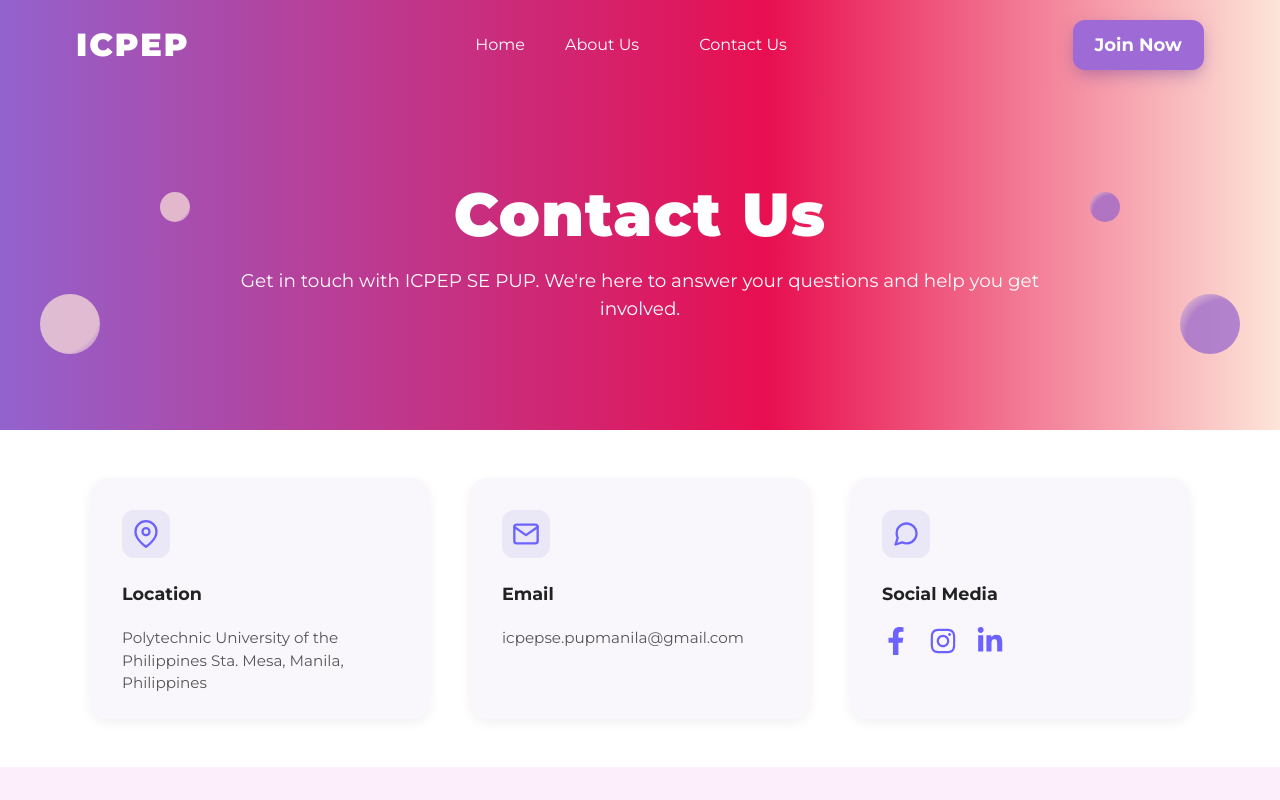
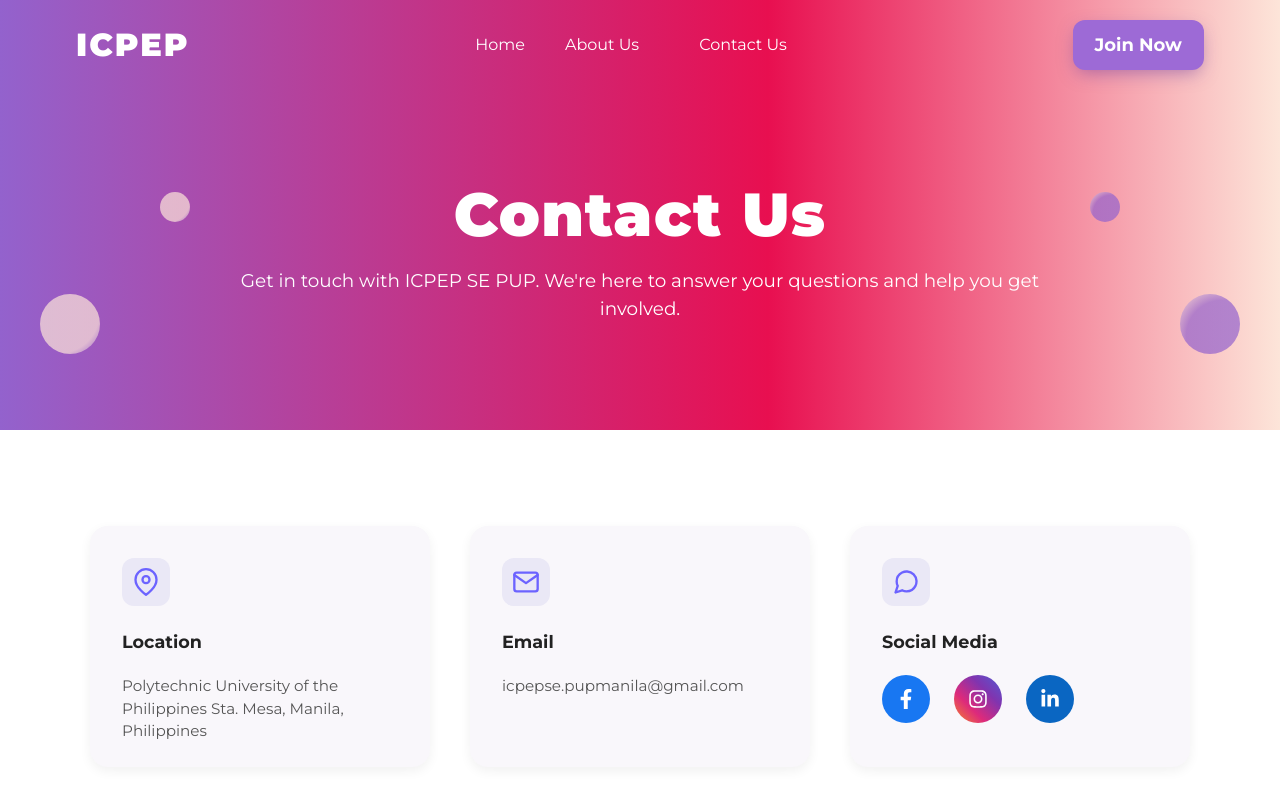
Before and after one commit to red-sakai/ICPEP-PUP-CMS-Website, a React (Vite) app: page /contact in a window 1280 px wide. Shown: the top 800 px of the page. Built offline with nearby package versions, Linux system fonts and the light colour scheme; some icons are missing.

Commit message:
feat: update styling and spacing in ContactCards component for improved layout and social media icons

```diff
--- a/src/components/sections/ContactCards.tsx
+++ b/src/components/sections/ContactCards.tsx
@@ -21,7 +21,7 @@ const ContactCards = () => {
         flexDirection: 'column',
         alignItems: 'center',
         gap: '2.5rem',
-        margin: '3rem 0',
+        margin: '6rem 0 3rem 0',
         opacity: 0,
         transform: 'translateY(40px)',
         transition:
@@ -48,7 +48,7 @@ const ContactCards = () => {
             <div
               style={{
                 display: 'flex',
-                gap: '1.2rem',
+                gap: '1.5rem',
                 justifyContent: 'center',
                 alignItems: 'center',
               }}
@@ -57,25 +57,82 @@ const ContactCards = () => {
                 href="https://www.facebook.com/icpepse.pupmanila"
                 target="_blank"
                 rel="noopener noreferrer"
-                style={{ color: '#6C63FF' }}
+                style={{
+                  width: '48px',
+                  height: '48px',
+                  borderRadius: '50%',
+                  background: '#1877F2',
+                  display: 'flex',
+                  alignItems: 'center',
+                  justifyContent: 'center',
+                  color: 'white',
+                  transition: 'all 0.3s ease',
+                  textDecoration: 'none',
+                }}
+                onMouseEnter={(e) => {
+                  e.currentTarget.style.transform = 'scale(1.1)';
+                  e.currentTarget.style.boxShadow = '0 4px 16px rgba(24,119,242,0.4)';
+                }}
+                onMouseLeave={(e) => {
+                  e.currentTarget.style.transform = 'scale(1)';
+                  e.currentTarget.style.boxShadow = 'none';
+                }}
               >
-                <FaFacebookF size={28} />
+                <FaFacebookF size={20} />
               </a>
               <a
                 href="https://www.instagram.com/icpep.se_pup/"
                 target="_blank"
                 rel="noopener noreferrer"
-                style={{ color: '#6C63FF' }}
+                style={{
+                  width: '48px',
+                  height: '48px',
+                  borderRadius: '50%',
+                  background: 'linear-gradient(45deg, #F58529, #DD2A7B, #8134AF, #515BD4)',
+                  display: 'flex',
+                  alignItems: 'center',
+                  justifyContent: 'center',
+                  color: 'white',
+                  transition: 'all 0.3s ease',
+                  textDecoration: 'none',
+                }}
+                onMouseEnter={(e) => {
+                  e.currentTarget.style.transform = 'scale(1.1)';
+                  e.currentTarget.style.boxShadow = '0 4px 16px rgba(221,42,123,0.4)';
+                }}
+                onMouseLeave={(e) => {
+                  e.currentTarget.style.transform = 'scale(1)';
+                  e.currentTarget.style.boxShadow = 'none';
+                }}
               >
-                <FaInstagram size={28} />
+                <FaInstagram size={20} />
               </a>
               <a
                 href="https://www.linkedin.com/company/icpepse-pupmanila/"
                 target="_blank"
                 rel="noopener noreferrer"
-                style={{ color: '#6C63FF' }}
+                style={{
+                  width: '48px',
+                  height: '48px',
+                  borderRadius: '50%',
+                  background: '#0A66C2',
+                  display: 'flex',
+                  alignItems: 'center',
+                  justifyContent: 'center',
+                  color: 'white',
+                  transition: 'all 0.3s ease',
+                  textDecoration: 'none',
+                }}
+                onMouseEnter={(e) => {
+                  e.currentTarget.style.transform = 'scale(1.1)';
+                  e.currentTarget.style.boxShadow = '0 4px 16px rgba(10,102,194,0.4)';
+                }}
+                onMouseLeave={(e) => {
+                  e.currentTarget.style.transform = 'scale(1)';
+                  e.currentTarget.style.boxShadow = 'none';
+                }}
               >
-                <FaLinkedinIn size={28} />
+                <FaLinkedinIn size={20} />
               </a>
             </div>
           }
```
